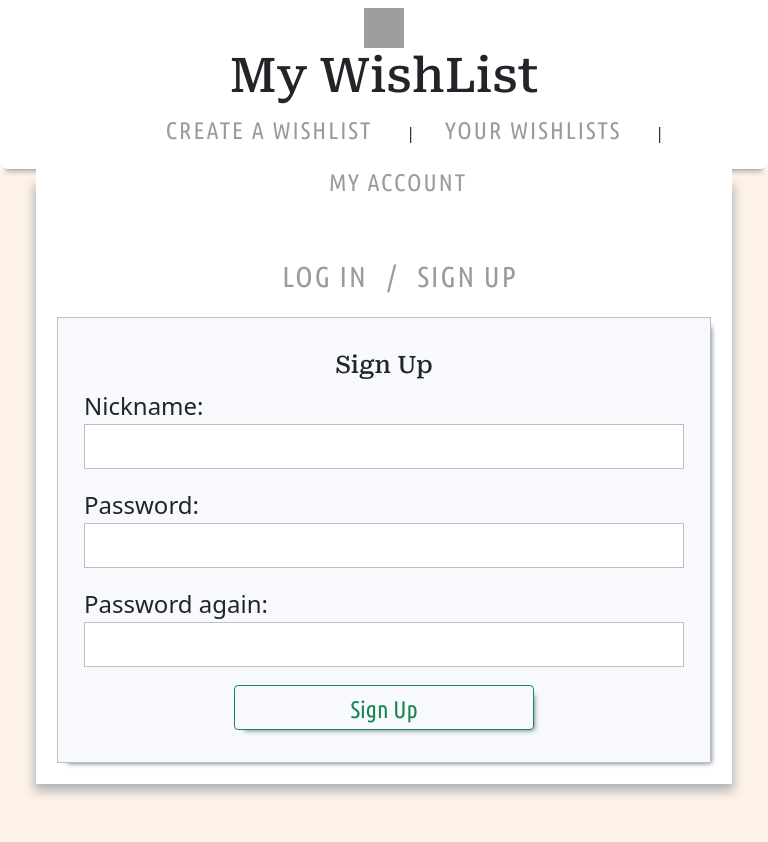
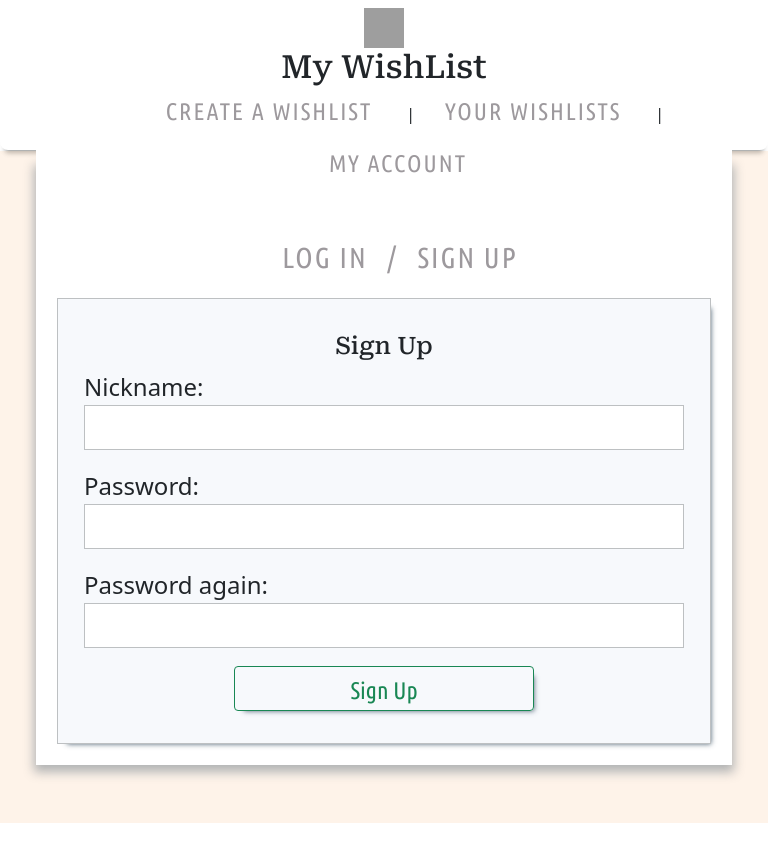
Before and after one commit to AnigalHub/WishList, a Vue app in the folder wish_list.client/: page / in a window 768 px wide. Built offline with nearby package versions, Linux system fonts and the light colour scheme; grey boxes are pictures that could not be loaded.

Commit message:
добавлены стили на заголовок в адаптивности

```diff
--- a/wish_list.client/src/App.vue
+++ b/wish_list.client/src/App.vue
@@ -72,8 +72,14 @@ export default {
     table,.input-group-text{
       font-size: 1rem !important;
     }
+    h1{
+      font-size: 2rem !important;
+    }
     h2{
       font-size: 1.5rem !important;
+    }
+    input{
+      height: auto;
     }
     .add,.save,button{
       font-size: 1.1rem !important;
```
